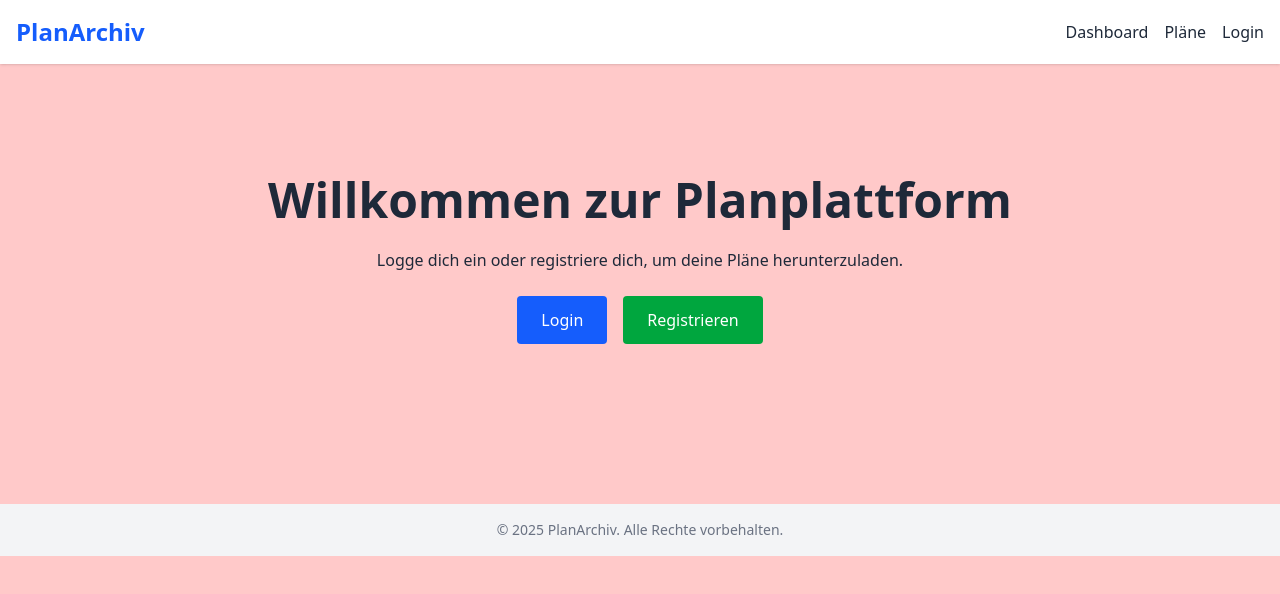
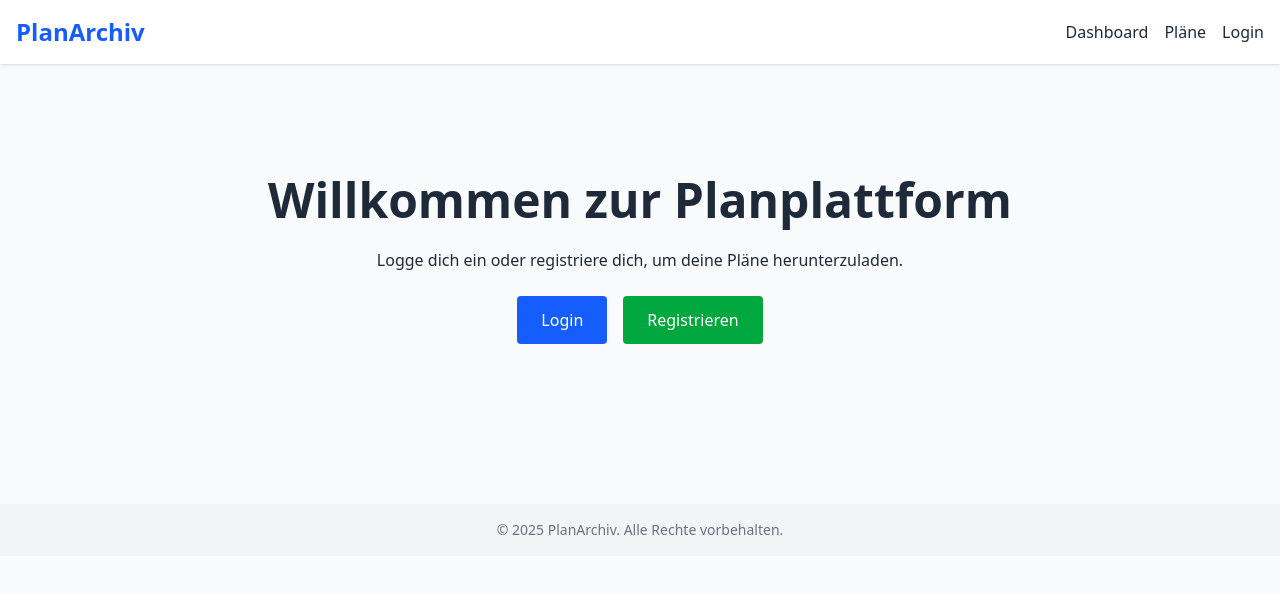
Before and after one commit to TTim457/Planvault, a Next.js app in the folder planplattform-frontend/: page / in a window 1280 px wide. Shown: the top 594 px of the page. Built offline with nearby package versions, Linux system fonts and the light colour scheme.

Commit message:
layout.js wieder mit schönem bg

```diff
--- a/planplattform-frontend/app/layout.js
+++ b/planplattform-frontend/app/layout.js
@@ -10,7 +10,7 @@ export const metadata = {
 export default function RootLayout({ children }) {
   return (
     <html lang="de">
-      <body className="font-sans min-h-screen bg-red-200 text-gray-800">
+      <body className="font-sans min-h-screen bg-gray-50 text-gray-800">
         {/* Sticky Header */}
         <header className="sticky top-0 z-50">
           <Header />
```
